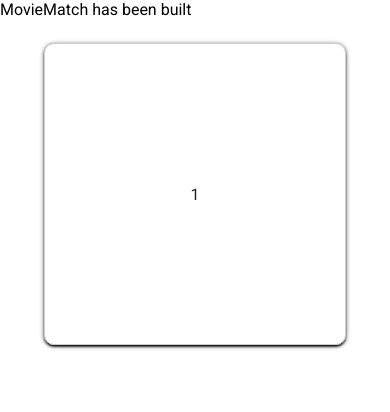
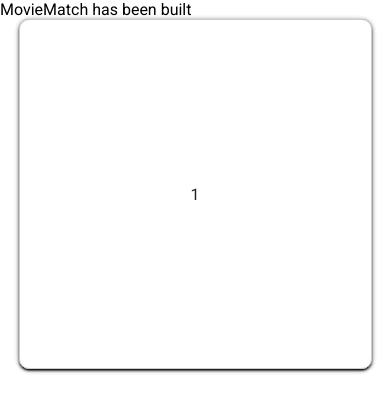
Before and after one commit to ChrstnDmbchr/MovieMatch, an Angular app: page / in a window 390 px wide. Shown: the top 412 px of the page. Built offline with nearby package versions, Linux system fonts and the light colour scheme.

Commit message:
card size

```diff
--- a/src/app/components/swipe-card/swipe-card.component.scss
+++ b/src/app/components/swipe-card/swipe-card.component.scss
@@ -1,6 +1,4 @@
 .card{
-  width: 500px;
-  height: 300px;
   border: solid 1px #ccc;
   color: rgba(0, 0, 0, 0.87);
   cursor: move;
@@ -30,7 +28,6 @@
 }
 @media(max-width: 768px) {
   .card {
-    width: 300px;
-    height: 300px;
+    width: 90%;
   }
 }
```
